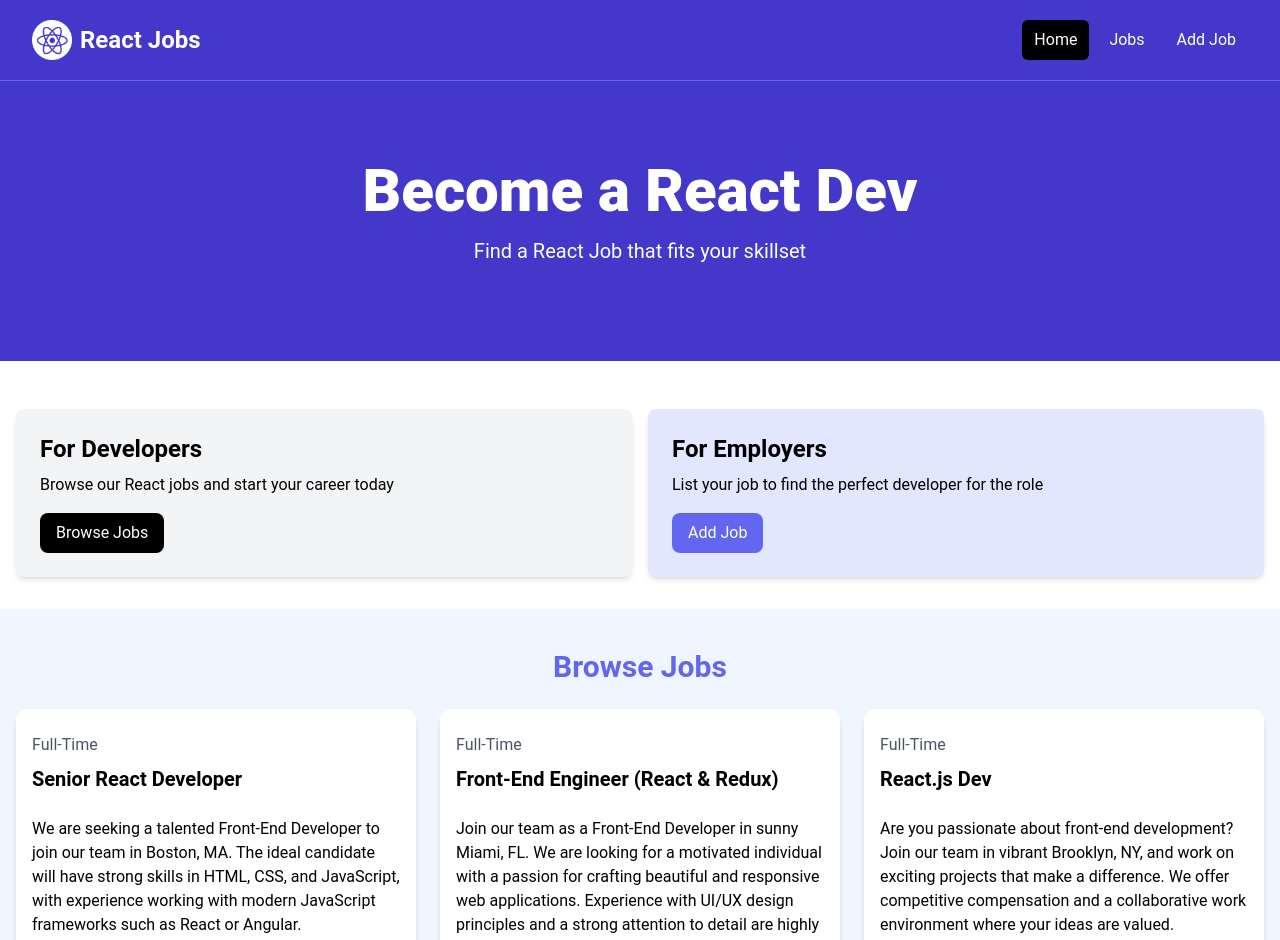
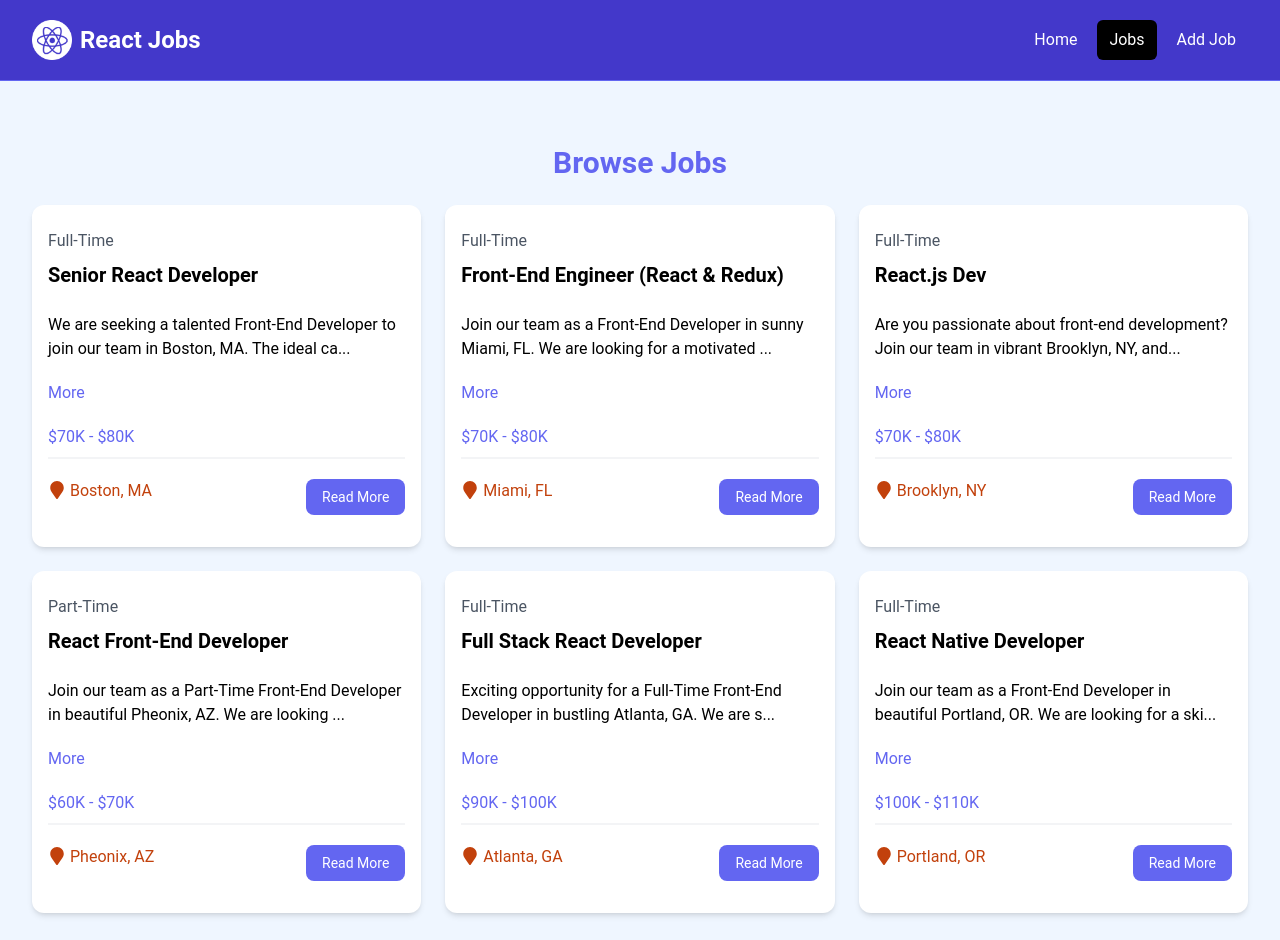
Before and after one commit to harisharaju1/react-crash-2024, a React app: page /jobs in a window 1280 px wide. Shown: the top 940 px of the page. Built offline with nearby package versions, Linux system fonts and the light colour scheme; the HTML template or start-up script is replaced by a standard one.

Commit message:
added routing as well as a 404 page

```diff
--- a/package.json
+++ b/package.json
@@ -11,7 +11,9 @@
   },
   "dependencies": {
     "react": "^18.2.0",
-    "react-dom": "^18.2.0"
+    "react-dom": "^18.2.0",
+    "react-icons": "^5.2.1",
+    "react-router-dom": "^6.23.1"
   },
   "devDependencies": {
     "@types/react": "^18.2.66",
--- a/src/App.tsx
+++ b/src/App.tsx
@@ -1,18 +1,25 @@
-import Navbar from "./components/Navbar";
-import Hero from "./components/Hero";
-import HomeCards from "./components/HomeCards";
-import JobListings from "./components/JobListings";
-import ViewAllJobs from "./components/ViewAllJobs";
+import {
+  Route,
+  createBrowserRouter,
+  createRoutesFromElements,
+  RouterProvider,
+} from "react-router-dom";
+import HomePage from "./pages/HomePage";
+import MainLayout from "./layouts/MainLayout";
+import JobsPage from "./pages/JobsPage";
+import NotFoundPage from "./pages/NotFoundPage";
+
+const router = createBrowserRouter(
+  createRoutesFromElements(
+    <Route path="/" element={<MainLayout />}>
+      <Route index element={<HomePage />} />
+      <Route path="/jobs" element={<JobsPage />} />
+      <Route path="*" element={<NotFoundPage />} />
+    </Route>
+  )
+);
 
 const App = () => {
-  return (
-    <>
-      <Navbar />
-      <Hero />
-      <HomeCards />
-      <JobListings />
-      <ViewAllJobs />
-    </>
-  );
+  return <RouterProvider router={router} />;
 };
 export default App;
--- a/src/components/HomeCards.tsx
+++ b/src/components/HomeCards.tsx
@@ -1,4 +1,5 @@
 import Card from "./Card";
+import { Link } from "react-router-dom";
 
 const HomeCards = () => {
   return (
@@ -10,24 +11,24 @@
             <p className="mt-2 mb-4">
               Browse our React jobs and start your career today
             </p>
-            <a
-              href="/jobs.html"
+            <Link
+              to="/jobs"
               className="inline-block bg-black text-white rounded-lg px-4 py-2 hover:bg-gray-700"
             >
               Browse Jobs
-            </a>
+            </Link>
           </Card>
           <Card bg="bg-indigo-100">
             <h2 className="text-2xl font-bold">For Employers</h2>
             <p className="mt-2 mb-4">
               List your job to find the perfect developer for the role
             </p>
-            <a
-              href="/add-job.html"
+            <Link
+              to="/add-job"
               className="inline-block bg-indigo-500 text-white rounded-lg px-4 py-2 hover:bg-indigo-600"
             >
               Add Job
-            </a>
+            </Link>
           </Card>
         </div>
       </div>
--- a/src/components/JobListing.tsx
+++ b/src/components/JobListing.tsx
@@ -1,3 +1,7 @@
+import { useState } from "react";
+import { FaMapMarker } from "react-icons/fa";
+import { Link } from "react-router-dom";
+
 type JobProps = {
   job: {
     type: string;
@@ -10,6 +14,14 @@
 };
 
 const JobListing: React.FC<JobProps> = ({ job }) => {
+  const [showFullDescription, setShowFullDescription] = useState(false);
+
+  let description = job.description;
+
+  if (!showFullDescription) {
+    description = description.substring(0, 90) + "...";
+  }
+
   return (
     <div className="bg-white rounded-xl shadow-md relative">
       <div className="p-4">
@@ -18,7 +30,14 @@
           <h3 className="text-xl font-bold">{job.title}</h3>
         </div>
 
-        <div className="mb-5">{job.description}</div>
+        <div className="mb-5">{description}</div>
+
+        <button
+          onClick={() => setShowFullDescription((prevState) => !prevState)}
+          className="text-indigo-500 mb-5 hover:text-indigo-600"
+        >
+          {showFullDescription ? "Less" : "More"}
+        </button>
 
         <h3 className="text-indigo-500 mb-2">{job.salary}</h3>
 
@@ -26,15 +45,15 @@
 
         <div className="flex flex-col lg:flex-row justify-between mb-4">
           <div className="text-orange-700 mb-3">
-            <i className="fa-solid fa-location-dot text-lg"></i>
+            <FaMapMarker className="inline text-lg mb-1 mr-1" />
             {job.location}
           </div>
-          <a
-            href={`/job/${job.id}`}
+          <Link
+            to={`/job/${job.id}`}
             className="h-[36px] bg-indigo-500 hover:bg-indigo-600 text-white px-4 py-2 rounded-lg text-center text-sm"
           >
             Read More
-          </a>
+          </Link>
         </div>
       </div>
     </div>
--- a/src/components/JobListings.tsx
+++ b/src/components/JobListings.tsx
@@ -1,17 +1,21 @@
 import jobs from "../jobs.json";
 import JobListing from "./JobListing";
 
-const JobListings = () => {
-  const recentJobs = jobs.slice(0, 3);
+type props = {
+  isHome: boolean;
+};
+
+const JobListings: React.FC<props> = ({ isHome = false }) => {
+  const jobListings = isHome ? jobs.slice(0, 3) : jobs;
 
   return (
     <section className="bg-blue-50 px-4 py-10">
       <div className="container-xl lg:container m-auto">
         <h2 className="text-3xl font-bold text-indigo-500 mb-6 text-center">
-          Browse Jobs
+          {isHome ? "Recent Jobs" : "Browse Jobs"}
         </h2>
         <div className="grid grid-cols-1 md:grid-cols-3 gap-6">
-          {recentJobs.map((job) => (
+          {jobListings.map((job) => (
             <JobListing job={job} key={job.id} />
           ))}
         </div>
--- a/src/components/Navbar.tsx
+++ b/src/components/Navbar.tsx
@@ -1,42 +1,36 @@
 import logo from "../assets/images/logo.png";
+import { NavLink } from "react-router-dom";
 
 const Navbar = () => {
+  const linkClass = ({ isActive }) =>
+    isActive
+      ? "bg-black text-white hover:bg-gray-900 hover:text-white rounded-md px-3 py-2"
+      : "text-white hover:bg-gray-900 hover:text-white rounded-md px-3 py-2";
+
   return (
     <nav className="bg-indigo-700 border-b border-indigo-500">
       <div className="mx-auto max-w-7xl px-2 sm:px-6 lg:px-8">
         <div className="flex h-20 items-center justify-between">
           <div className="flex flex-1 items-center justify-center md:items-stretch md:justify-start">
             {/* <!-- Logo --> */}
-            <a
-              className="flex flex-shrink-0 items-center mr-4"
-              href="/index.html"
-            >
+            <NavLink className="flex flex-shrink-0 items-center mr-4" to="/">
               <img className="h-10 w-auto" src={logo} alt="React Jobs" />
               <span className="hidden md:block text-white text-2xl font-bold ml-2">
                 React Jobs
               </span>
-            </a>
+            </NavLink>
 
             <div className="md:ml-auto">
               <div className="flex space-x-2">
-                <a
-                  href="/index.html"
-                  className="text-white bg-black hover:bg-gray-900 hover:text-white rounded-md px-3 py-2"
-                >
+                <NavLink to="/" className={linkClass}>
                   Home
-                </a>
-                <a
-                  href="/jobs.html"
-                  className="text-white hover:bg-gray-900 hover:text-white rounded-md px-3 py-2"
-                >
+                </NavLink>
+                <NavLink to="/jobs" className={linkClass}>
                   Jobs
-                </a>
-                <a
-                  href="/add-job.html"
-                  className="text-white hover:bg-gray-900 hover:text-white rounded-md px-3 py-2"
-                >
+                </NavLink>
+                <NavLink to="/add-job" className={linkClass}>
                   Add Job
-                </a>
+                </NavLink>
               </div>
             </div>
           </div>
--- a/src/components/ViewAllJobs.tsx
+++ b/src/components/ViewAllJobs.tsx
@@ -1,12 +1,14 @@
+import { Link } from "react-router-dom";
+
 const ViewAllJobs = () => {
   return (
     <section className="m-auto max-w-lg my-10 px-6">
-      <a
-        href="/jobs"
+      <Link
+        to="/jobs"
         className="block bg-black text-white text-center py-4 px-6 rounded-xl hover:bg-gray-700"
       >
         View All Jobs
-      </a>
+      </Link>
     </section>
   );
 };
--- /dev/null
+++ b/src/layouts/MainLayout.tsx
@@ -0,0 +1,12 @@
+import { Outlet } from "react-router-dom";
+import Navbar from "../components/Navbar";
+
+const MainLayout = () => {
+  return (
+    <>
+      <Navbar />
+      <Outlet />
+    </>
+  );
+};
+export default MainLayout;
--- /dev/null
+++ b/src/pages/HomePage.tsx
@@ -0,0 +1,16 @@
+import Hero from "../components/Hero";
+import HomeCards from "../components/HomeCards";
+import JobListings from "../components/JobListings";
+import ViewAllJobs from "../components/ViewAllJobs";
+
+const HomePage = () => {
+  return (
+    <>
+      <Hero />
+      <HomeCards />
+      <JobListings isHome={true} />
+      <ViewAllJobs />
+    </>
+  );
+};
+export default HomePage;
--- /dev/null
+++ b/src/pages/JobsPage.tsx
@@ -0,0 +1,6 @@
+import JobListings from "../components/JobListings";
+
+const JobsPage = () => {
+  return <section className="bg-blue-50 px-4 py-6">{<JobListings />}</section>;
+};
+export default JobsPage;
--- /dev/null
+++ b/src/pages/NotFoundPage.tsx
@@ -0,0 +1,19 @@
+import { Link } from "react-router-dom";
+import { FaExclamationTriangle } from "react-icons/fa";
+
+const NotFoundPage = () => {
+  return (
+    <section className="text-center flex flex-col justify-center items-center h-96">
+      <FaExclamationTriangle className="text-yellow-400 text-6xl mb-4" />
+      <h1 className="text-6xl font-bold mb-4">404 Not Found</h1>
+      <p className="text-xl mb-5">This page does not exist</p>
+      <Link
+        to="/"
+        className="text-white bg-indigo-700 hover:bg-indigo-900 rounded-md px-3 py-2 mt-4"
+      >
+        Go Back
+      </Link>
+    </section>
+  );
+};
+export default NotFoundPage;
```
Also changed, not shown: 1 other file (tests, documents, lock files or other folders).
